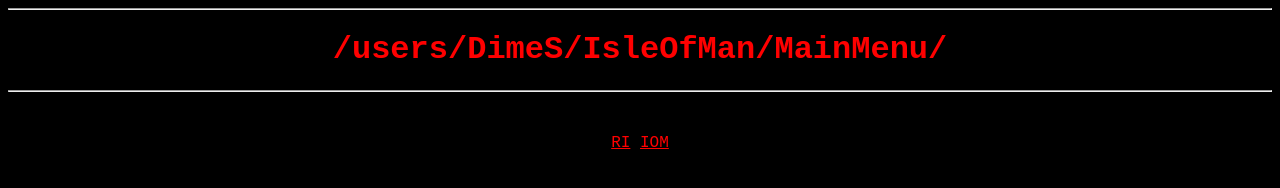
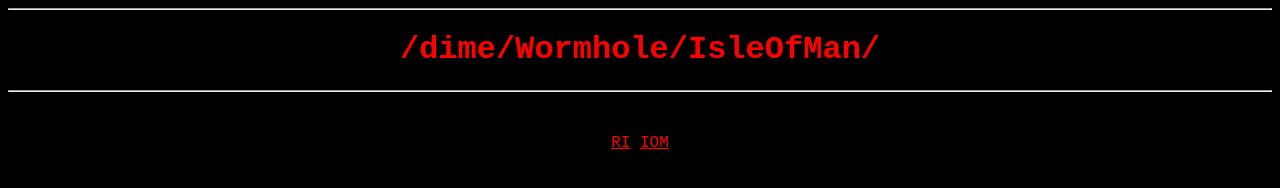
Before and after one commit to DimeSayakinam/IsleOfMan, a plain HTML site: page index.html in a window 1280 px wide. Drawn offline with Linux system fonts and the light colour scheme.

Commit message:
Update index.html

```diff
--- a/index.html
+++ b/index.html
@@ -27,7 +27,7 @@
 <body bgcolor="black">
     <center>
         <hr>
-        <h1>/users/DimeS/IsleOfMan/MainMenu/</h1>
+        <h1>/dime/Wormhole/IsleOfMan/</h1>
         <hr>
         <br>
         <p> <a href="https://dimesayakinam.github.io/RedIsle/">RI</a> <a href="https://dimesayakinam.github.io/IsleOfMan/">IOM</a> </p>
```
